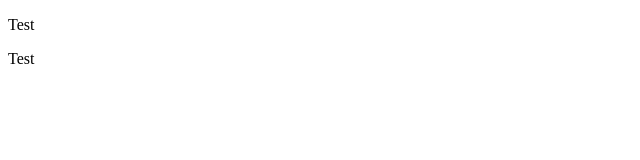
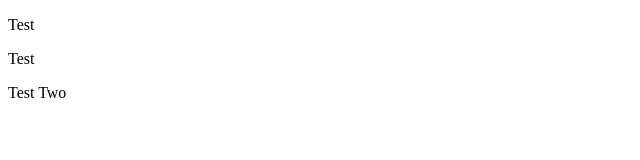
Before and after one commit to HumiyaAsama/test, a plain HTML site: page index.html in a window 1280 px wide. Shown: the full height of the page, 0-640 px from the left. Drawn offline with Linux system fonts and the light colour scheme.

Commit message:
Test Two

```diff
--- a/index.html
+++ b/index.html
@@ -4,6 +4,7 @@
   <body>
     <p>Test</p>
     <p>Test</p>
+    <p>Test Two</p>
   </body>
 </head>
 </html>
```
